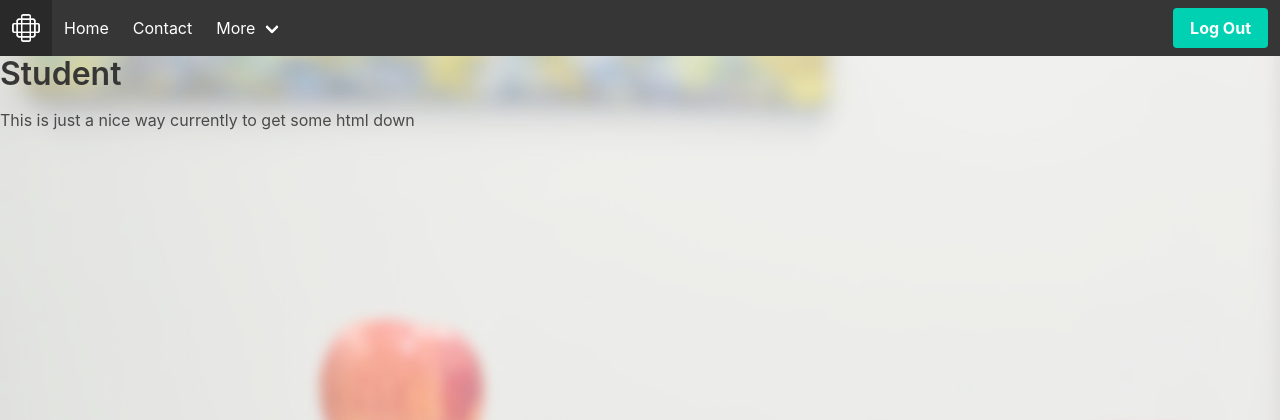
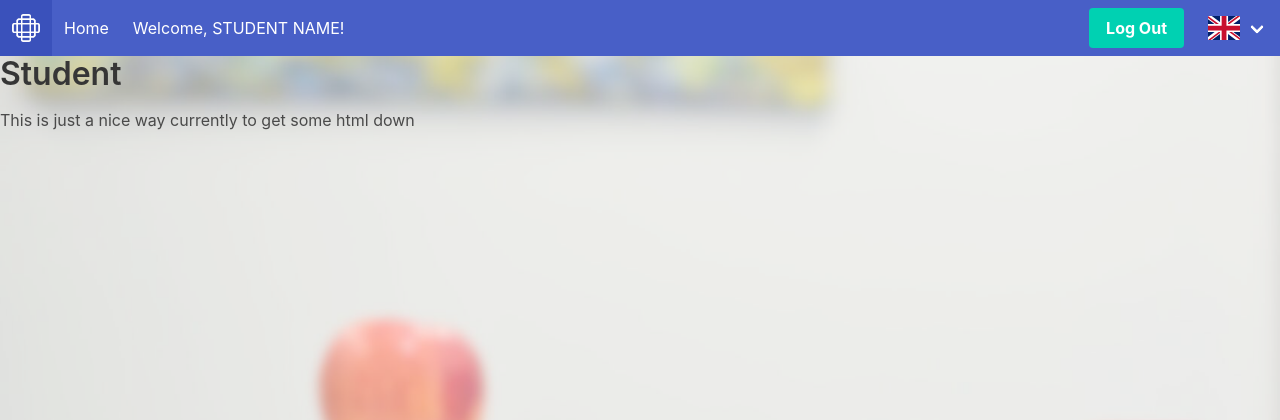
Before and after one commit to mizly/voltaire, a Flask app: page /s/ in a window 1280 px wide. Shown: the top 420 px of the page. Run offline with Flask 2, Linux system fonts and the light colour scheme; the visitor is signed in with stand-in values (Sample User, id 1); some libraries are stand-ins or nearby versions.

Commit message:
Student page

```diff
--- a/voltaire/templates/base.html
+++ b/voltaire/templates/base.html
@@ -5,6 +5,7 @@
     <meta name="viewport" content="width=device-width, initial-scale=1">
     <title> {% block title %}{% endblock %}</title>
     <link rel="stylesheet" href="https://cdn.jsdelivr.net/npm/bulma@0.9.4/css/bulma.min.css">
+    <link rel="stylesheet" href="https://cdn.jsdelivr.net/gh/lipis/flag-icons@6.6.6/css/flag-icons.min.css">
     <link rel="icon" type="image/x-icon" href="/static/assets/logo-black.png">
     <script src="https://kit.fontawesome.com/161cfb32c6.js" crossorigin="anonymous"></script>
     <style>
@@ -19,7 +20,7 @@
     </style>
 </head>
 <body>
-    <nav id="home" class="navbar is-dark" role="navigation" aria-label="main navigation">
+    <nav id="home" class= {% block navbar_colour %}{% endblock %} role="navigation" aria-label="main navigation">
         <div class="navbar-brand">
             <a class="navbar-item"
               {% if g.type == "teacher" %}
@@ -40,22 +41,7 @@
             </a>
           </div>
 
-          <div id="navbarBasicExample" class="navbar-menu">
-            <div class="navbar-start">
-              <a class="navbar-item">Home</a>
-              <a class="navbar-item">Contact</a>
-              <div class="navbar-item has-dropdown is-hoverable">
-                <a class="navbar-link">More</a>
-
-                <div class="navbar-dropdown">
-                  <a class="navbar-item">when</a>
-                  <a class="navbar-item">you</a>
-                  <a class="navbar-item">see</a>
-                  <hr class="navbar-divider">
-                  <a class="navbar-item">it</a>
-                </div>
-              </div>
-            </div>
+          {% block navbar_start %}{% endblock %}
 
             <div class="navbar-end">
                 <div class="navbar-item">
@@ -65,6 +51,13 @@
                     {% else %}
                         <a href="/login" class="button is-primary"><strong>Log In</strong></a>
                     {% endif %}
+                  </div>
+                </div>
+                <div class="navbar-item has-dropdown is-hoverable">
+                  <a class="navbar-link"><span class="fi fi-gb fis is-size-3"></span></a>
+
+                  <div class="navbar-dropdown">
+                    <a class="navbar-item"><span class="fi fi-fr fis is-size-3"></span></a>
                   </div>
                 </div>
               </div>
--- a/voltaire/templates/student/index.html
+++ b/voltaire/templates/student/index.html
@@ -1,5 +1,4 @@
 {% extends "base.html" %}
-
 {% block header %}
     <h1>{% block title %}Student{% endblock %}</h1>
 {% endblock %}
@@ -7,3 +6,15 @@
 {% block content %}
     <p>This is just a nice way currently to get some html down</p>
 {% endblock %}
+
+{% block navbar_colour %}
+"navbar is-link"
+{% endblock %}
+
+{% block navbar_start %}
+<div id="navbarBasicExample" class="navbar-menu">
+  <div class="navbar-start">
+    <a class="navbar-item">Home</a>
+    <p class="navbar-item">Welcome, STUDENT NAME!</p>
+  </div>
+{% endblock %}
```
Also changed, not shown: voltaire/templates/home/index.html (+24 -1 lines), voltaire/templates/teacher/index.html (+12 -0 lines).
